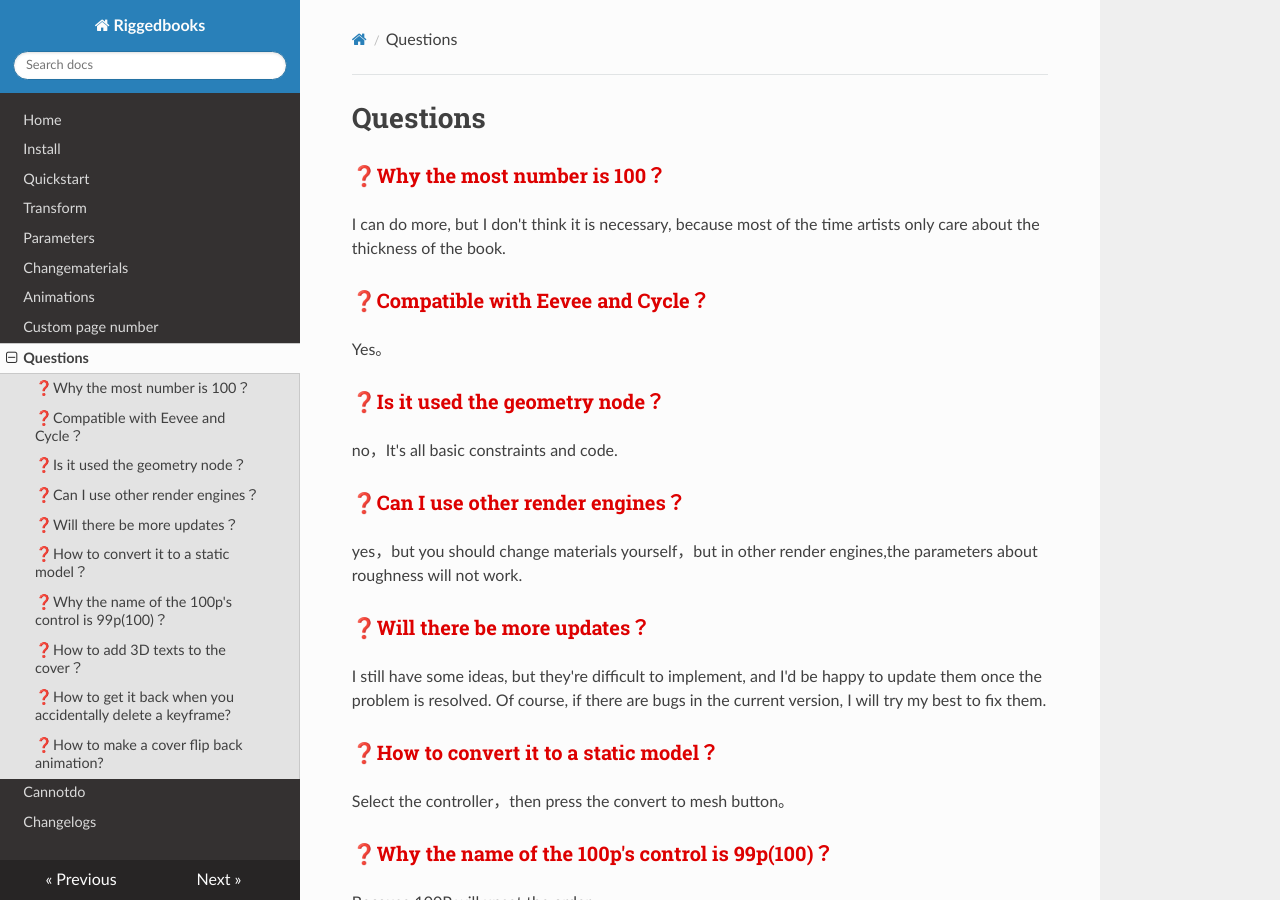
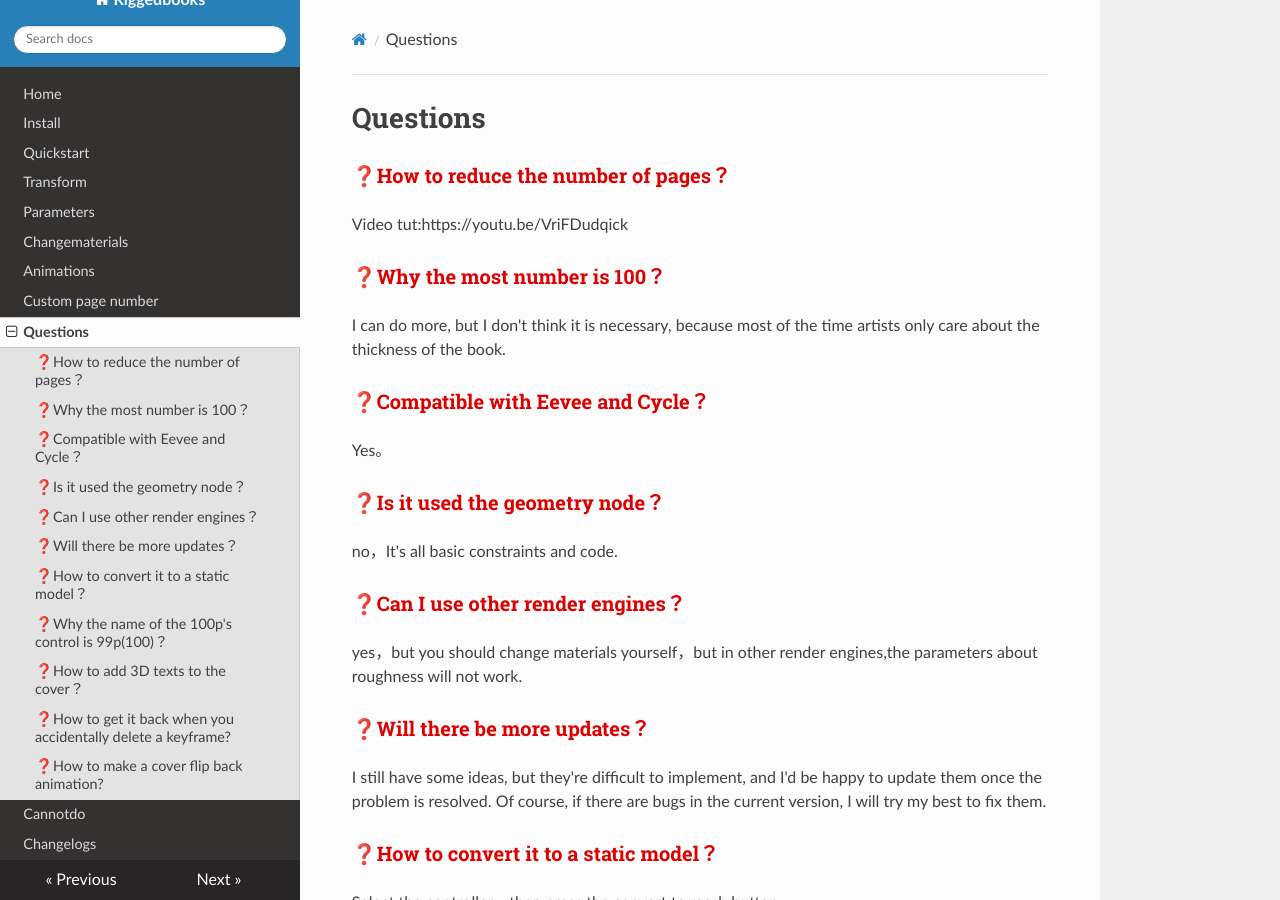
Before and after one commit to LiuRan89/Riggedbooks-manual-english, an MkDocs documentation site: the page built from docs/questions.md, in a window 1280 px wide and 900 px high. Built offline with MkDocs 1.6.1, drawn with Linux system fonts in a browser that asks for light colours; nearby versions of some CDN libraries.

Commit message:
Update questions.md

```diff
--- a/docs/questions.md
+++ b/docs/questions.md
@@ -1,4 +1,6 @@
 # Questions
+###❓<font color="#dd0000">How to reduce the number of pages？</font><br />
+Video tut:https://youtu.be/VriFDudqick
 
 ###❓<font color="#dd0000">Why the most number is 100？</font><br />
 I can do more, but I don't think it is necessary, because most of the time artists only care about the thickness of the book.
```
